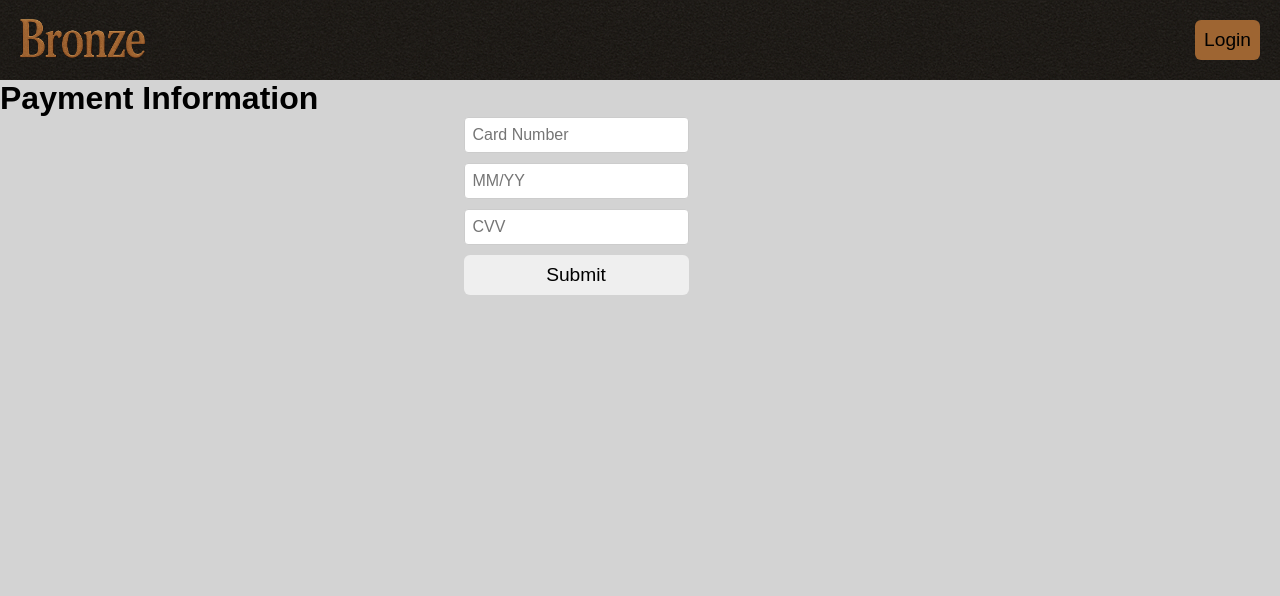
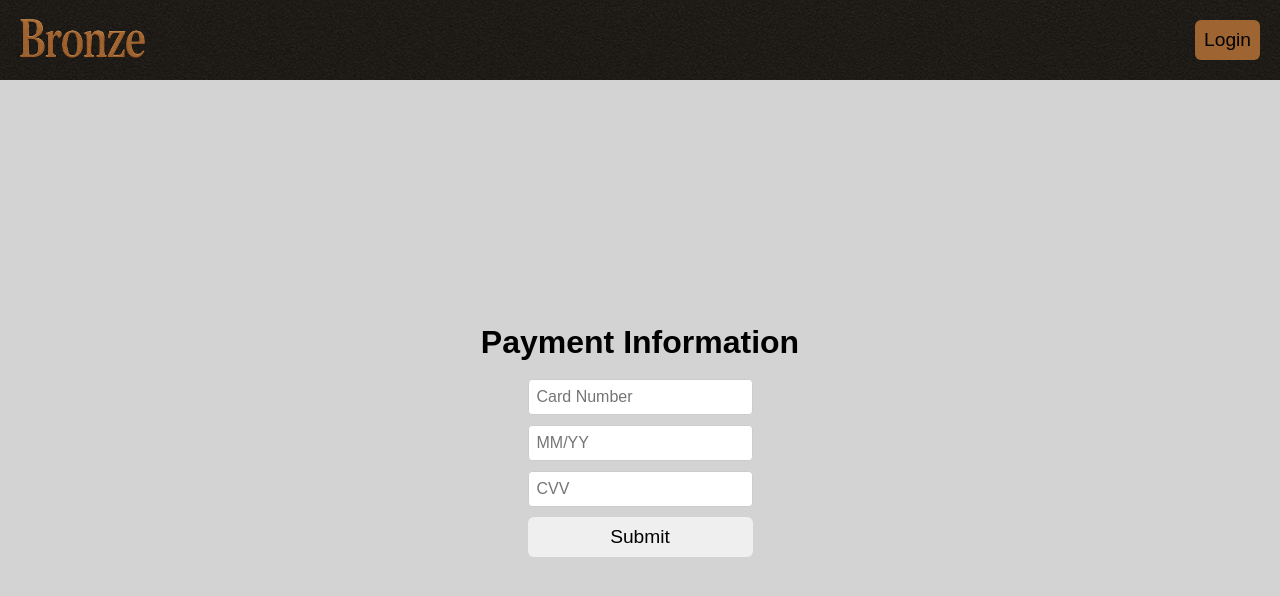
Before and after one commit to LaneLR/news-aggregator-app, a Next.js app: page /subscribe in a window 1280 px wide. Shown: the top 596 px of the page. Built offline with nearby package versions, Linux system fonts and the light colour scheme; no server answers.

Commit message:
add page and style changes

```diff
--- a/src/app/subscribe/page.js
+++ b/src/app/subscribe/page.js
@@ -1,13 +1,23 @@
 import PaymentDetailsForm from "@/components/PaymentDetailsForm";
 
-
 export default function SubscribePage() {
-
-
-    return (
-        <>
+  return (
+    <>
+      <div
+        style={{
+          display: "flex",
+          flexDirection: 'column',
+          justifyContent: "center",
+          alignItems: "center",
+          width: "100%",
+          height: '100%',
+          flexGrow: "1",
+        }}
+      >
         <h1>Payment Information</h1>
-            <PaymentDetailsForm />
-        </>
-    )
+        <br />
+        <PaymentDetailsForm />
+      </div>
+    </>
+  );
 }
--- a/src/components/SideNavBar.jsx
+++ b/src/components/SideNavBar.jsx
@@ -7,6 +7,7 @@ const SideBarNavWrapper = styled.div`
   height: 100%;
   background-color: #aaa;
   border: 1px solid transparent;
+  border-radius: 8px;
 `;
 
 export default function SideBarNav({ href, children }) {
@@ -17,6 +18,7 @@ export default function SideBarNav({ href, children }) {
           <NavTab href={"/account"}>Manage Account</NavTab>
           <NavTab href={"/account/subscription"}>Subscription</NavTab>
           <NavTab href={"/account/privacy"}>Privacy</NavTab>
+          <NavTab href={"/account/payment"}>Payment Details</NavTab>
         </div>
       </SideBarNavWrapper>
     </>
```
Also changed, not shown: src/app/account/payment/page.js (added, +18 -0 lines).
